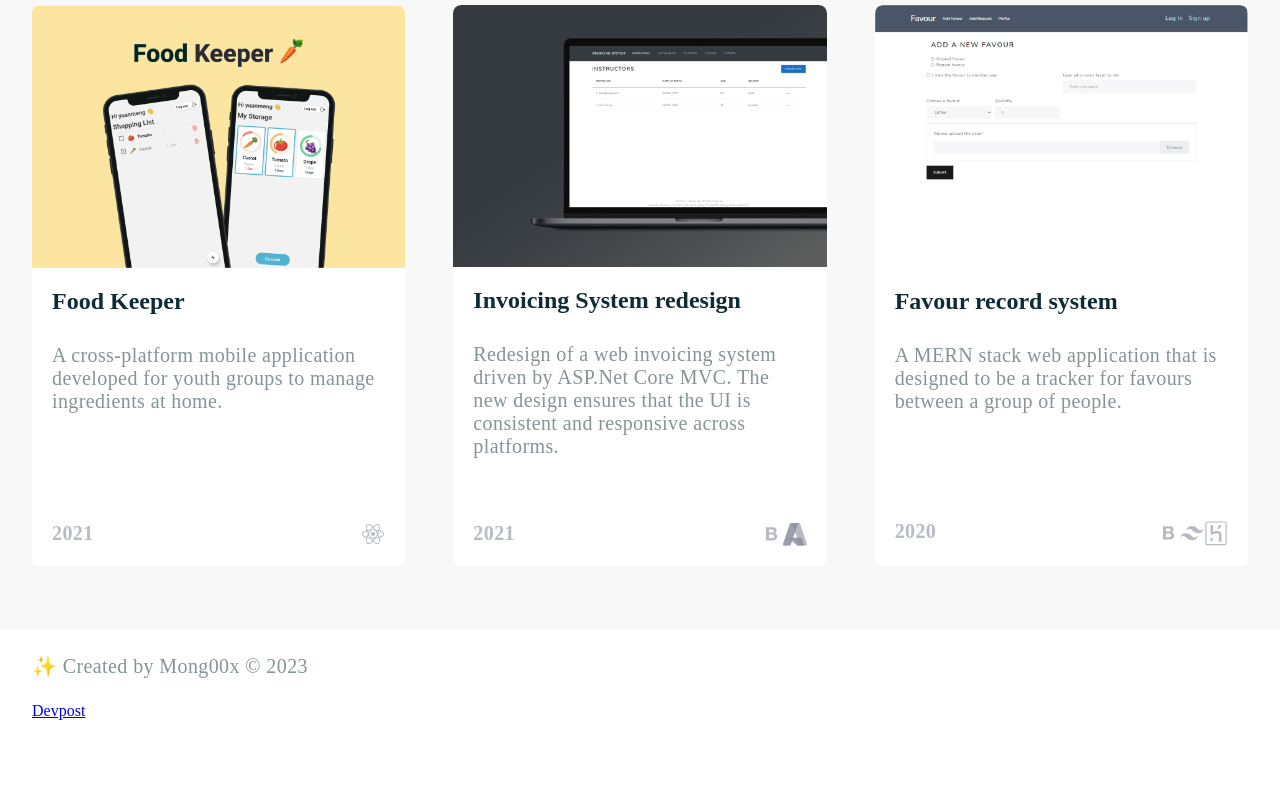
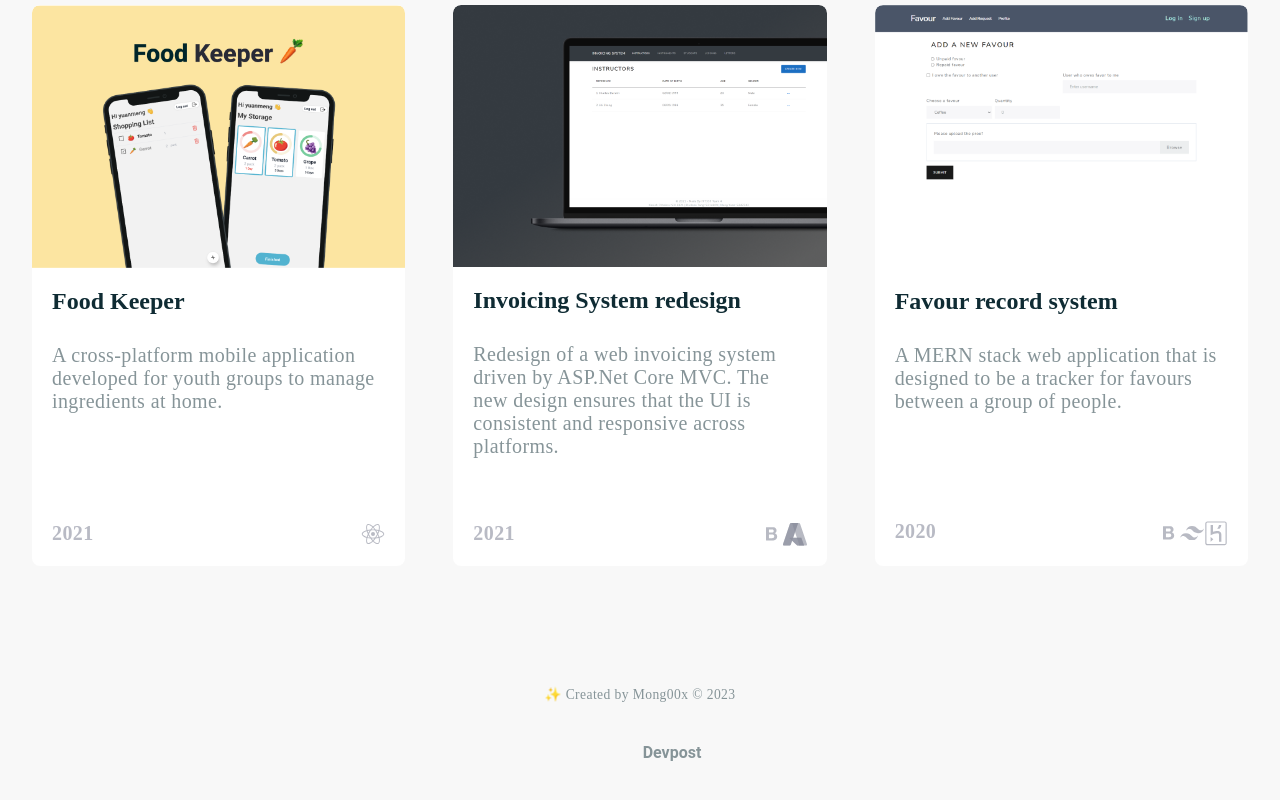
Before and after one commit to mong00x/portfolio, a Next.js app: page / in a window 1280 px wide. Shown: the part 1038-1838 px from the top of the page. Before the commit the page ends 1758 px from the top, so only its background shows below. Built offline with nearby package versions, Linux system fonts and the light colour scheme.

Commit message:
footer style

```diff
--- a/styles/Home.module.css
+++ b/styles/Home.module.css
@@ -70,7 +70,7 @@
 }
 
 .main {
-  min-height: 100vh;
+  height: 100%;
   background-color: var(--primary-color);
 }
 
@@ -143,6 +143,54 @@
   grid-gap: 3rem;
   justify-items: center;
   max-width: 1525px;
+}
+
+.footer{
+  background-color: var(--primary-color);
+  padding: 2rem 0;
+  border-top: solid 4px var(--primary-nav-border-color);
+}
+
+.footerLeft{
+  display: flex;
+  justify-content: center;
+  align-items: center;
+}
+
+.footerLeft > p{
+  font-size: .85rem;
+
+}
+
+.footerRight{
+  display: flex;
+  justify-content: center;
+  align-items: center;
+}
+
+.footerRight > a{
+  padding: 1rem ;
+  margin:0;
+  text-decoration: none;
+  color: var(--text-color);
+}
+
+
+.footerRight > a:hover{
+  color: var(--accent1-color);
+}
+
+.linkedin, .github{
+  font-size: 2rem;
+}
+
+.devpost{
+  font-size: 1rem;
+  color: var(--text-color);
+  text-decoration: none;
+  font-family: 'Roboto', sans-serif;
+  font-weight: 600;
+  align-items: center;
 }
 
 /* large */
```
